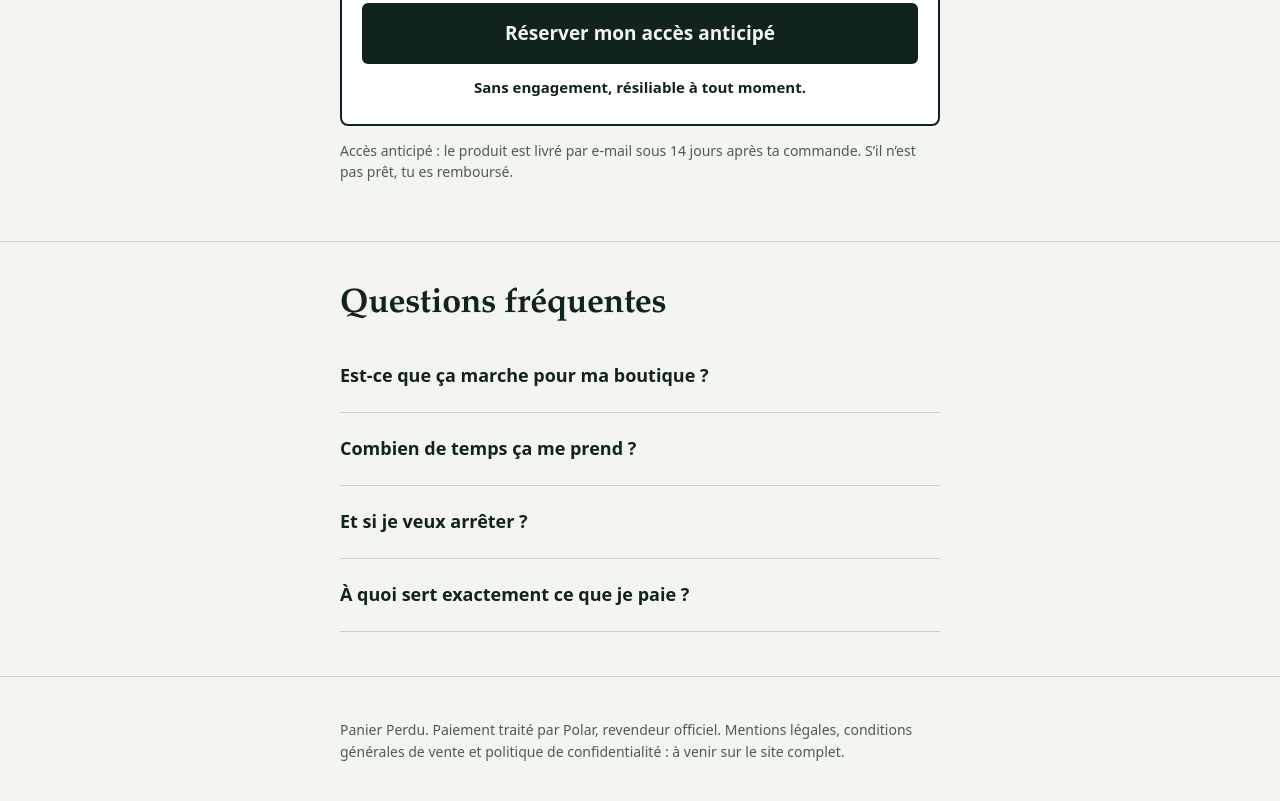
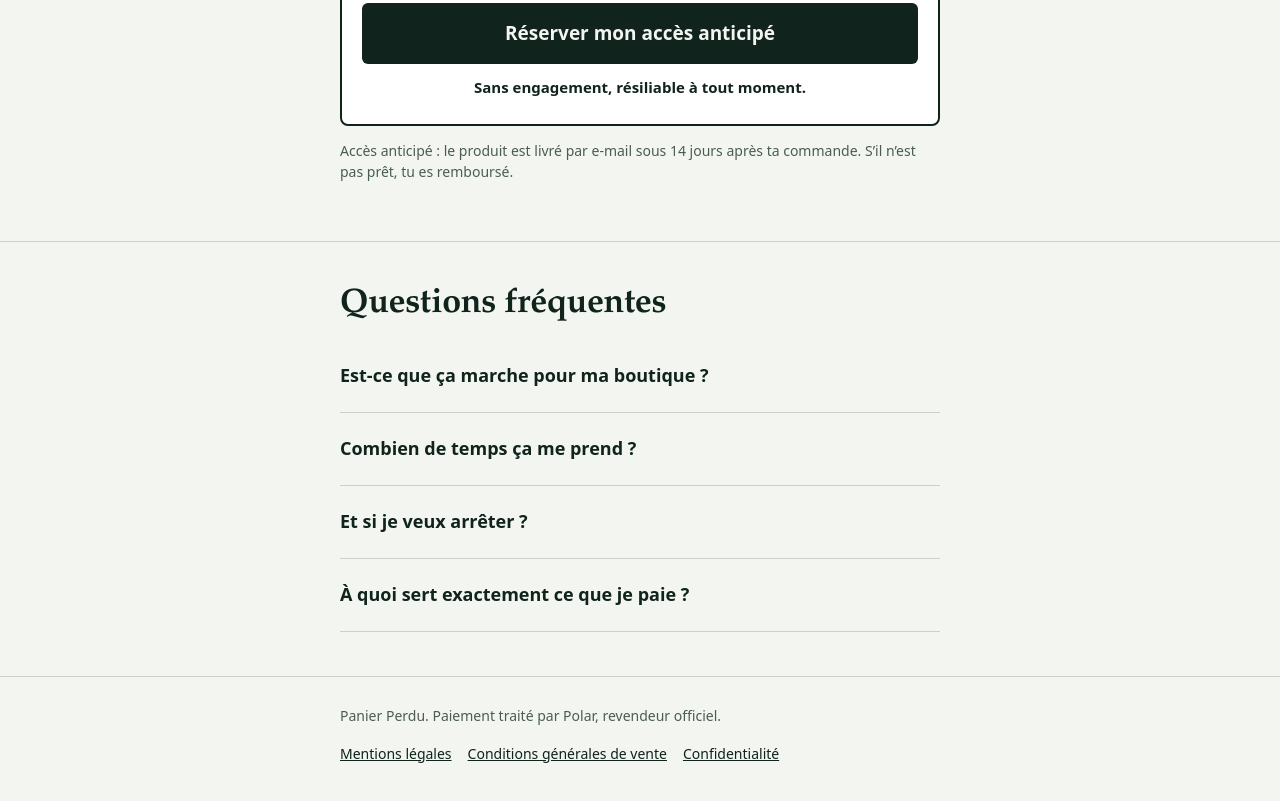
Before and after one commit to rhm29dg2mp-sys/Panier-Perdu, a plain HTML site: page index.html in a window 1280 px wide. Shown: the part 2090-2891 px from the top of the page. Drawn offline with Linux system fonts and the light colour scheme.

Commit message:
Update index.html

```diff
--- a/index.html
+++ b/index.html
@@ -6,6 +6,8 @@
 <title>Panier Perdu – Récupère les paniers abandonnés de ta boutique</title>
 <meta name="description" content="Deux relances personnalisées envoyées automatiquement, un code promo facultatif, et le chiffre d’affaires récupéré affiché en euros. 49 €/mois, sans engagement.">
 <meta property="og:type" content="website">
+<meta property="og:site_name" content="Panier Perdu">
+<meta property="og:url" content="https://panier-perdu-flame.vercel.app/">
 <meta property="og:title" content="Panier Perdu – Récupère les paniers abandonnés de ta boutique">
 <meta property="og:description" content="Deux relances personnalisées, un code promo facultatif, le chiffre récupéré en euros. 49 €/mois, sans engagement.">
 <meta property="og:locale" content="fr_FR">
@@ -49,7 +51,8 @@ details{border-bottom:1px solid var(--line);padding:14px 0}
 summary{font-weight:700;cursor:pointer;min-height:44px;display:flex;align-items:center}
 details p{margin:6px 0 4px;color:var(--mute)}
 footer{padding:28px 0 48px;font-size:14px;color:var(--mute);border-top:1px solid var(--line)}
-footer a{color:var(--ink)}
+footer a{color:var(--ink);display:inline-block;padding:10px 0;margin-right:16px;min-height:44px}
+footer p{margin:0 0 6px}
 @media(min-width:700px){.btn{display:inline-block;padding:16px 34px}.price .btn{display:block}}
 </style>
 </head>
@@ -121,7 +124,8 @@ footer a{color:var(--ink)}
 
 <footer>
 <div class="wrap">
-<p>Panier Perdu. Paiement traité par Polar, revendeur officiel. Mentions légales, conditions générales de vente et politique de confidentialité : à venir sur le site complet.</p>
+<p>Panier Perdu. Paiement traité par Polar, revendeur officiel.</p>
+<a href="/legal.html#mentions">Mentions légales</a><a href="/legal.html#cgv">Conditions générales de vente</a><a href="/legal.html#confidentialite">Confidentialité</a>
 </div>
 </footer>
 
```
